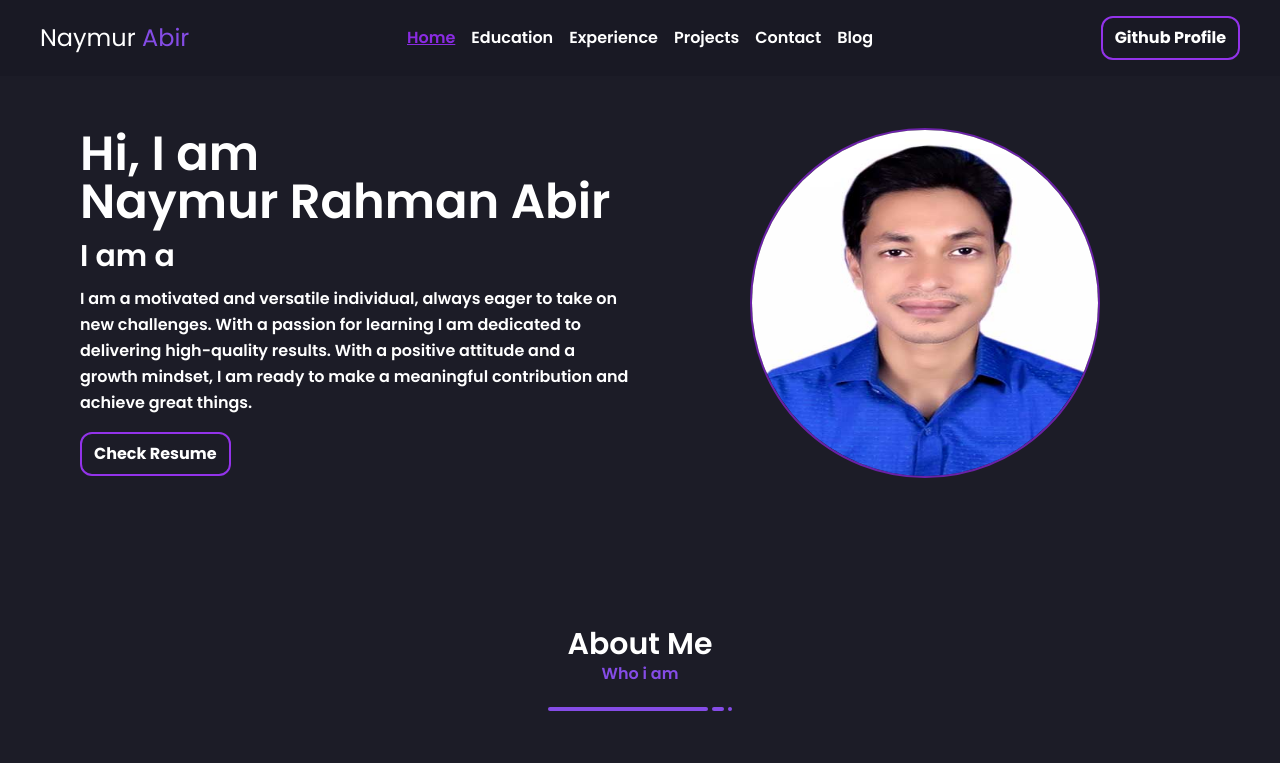
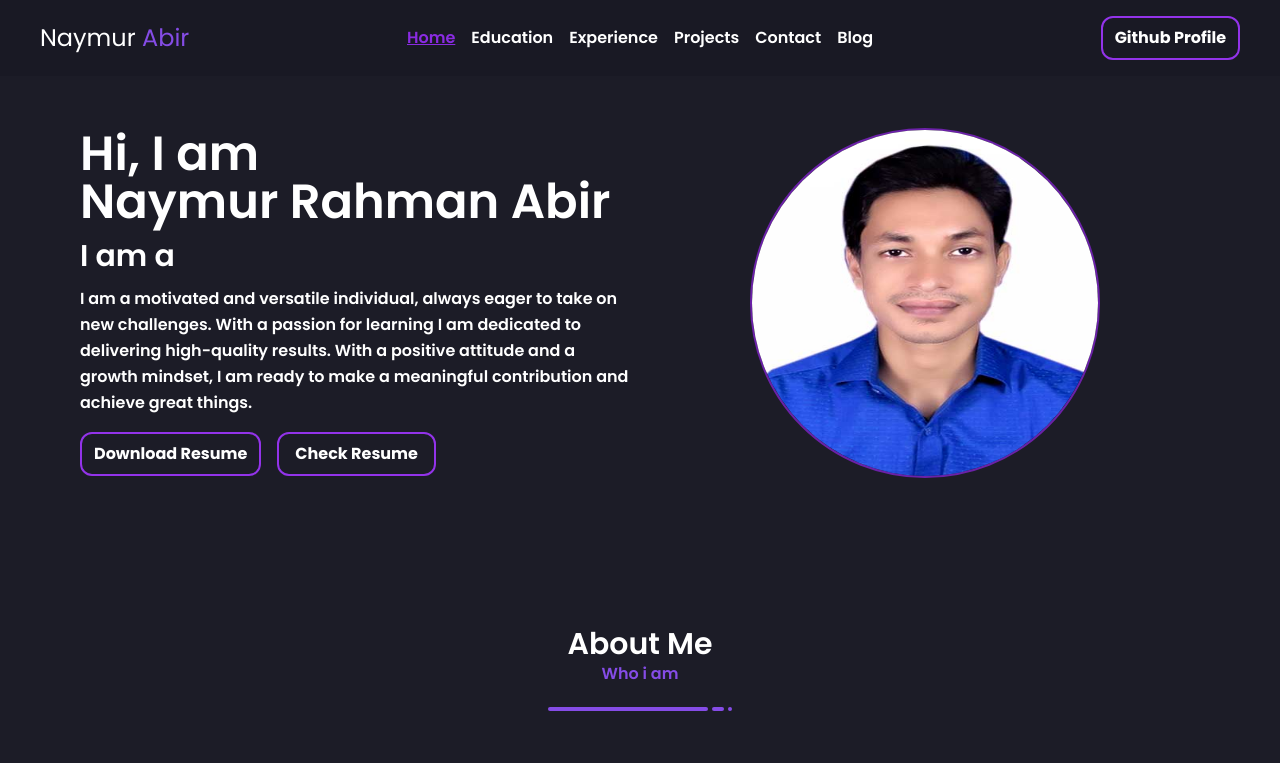
Before and after one commit to naymurabir/Naymur_Rahman_Portfolio, a React (Vite) app: page / in a window 1280 px wide. Shown: the top 763 px of the page. Built offline with nearby package versions, Linux system fonts and the light colour scheme.

Commit message:
Resume download option done

```diff
--- a/package.json
+++ b/package.json
@@ -10,6 +10,7 @@
     "preview": "vite preview"
   },
   "dependencies": {
+    "emailjs": "^4.0.3",
     "localforage": "^1.10.0",
     "match-sorter": "^6.3.1",
     "react": "^18.2.0",
@@ -17,7 +18,9 @@
     "react-icons": "^4.12.0",
     "react-router-dom": "^6.20.1",
     "react-type-animation": "^3.2.0",
-    "sort-by": "^1.2.0"
+    "sort-by": "^1.2.0",
+    "sweetalert": "^2.1.2",
+    "sweetalert2": "^11.10.1"
   },
   "devDependencies": {
     "@types/react": "^18.2.37",
--- a/src/Pages/Banner/Banner.jsx
+++ b/src/Pages/Banner/Banner.jsx
@@ -1,8 +1,10 @@
 import heroImage from '../../assets/heroImage.jpg'
 import { TypeAnimation } from 'react-type-animation';
+import resume from '../../assets/Resume/Naymur Rahman Abir.pdf'
+
+const Banner = () => {
 
 
-const Banner = () => {
     return (
         <div className="py-32 max-w-screen-xl mx-auto px-5 md:px-10 lg:px-20">
             <div className='flex flex-col lg:flex-row items-center gap-5'>
@@ -31,14 +33,22 @@ const Banner = () => {
                     </h2>
                     <h3 className="text-white mt-3 font-semibold leading-relaxed">I am a motivated and versatile individual, always eager to take on new challenges. With a passion for learning I am dedicated to delivering high-quality results. With a positive attitude and a growth mindset, I am ready to make a meaningful contribution and achieve great things.</h3>
 
-                    <button className="text-white border-2 border-purple-600 font-bold py-2 px-3 rounded-xl hover:bg-[#854CE6] mt-4">Check Resume</button>
+                    <div className='md:flex gap-2'>
+                        <a href={resume} rel="noopener noreferrer" download>
+                            <button className="text-white border-2 border-purple-600 font-bold py-2 px-3 rounded-xl hover:bg-[#854CE6] mt-4 w-full">Download Resume</button>
+                        </a>
+
+                        <a href="https://drive.google.com/file/d/1pX585m3JLrb80BWHoNVE4WgxSE2QBQHW/view?usp=sharing" target="_blank" rel="noopener noreferrer">
+                            <button className="text-white border-2 border-purple-600 font-bold py-2 px-3 rounded-xl hover:bg-[#854CE6] mt-4 md:ml-2 w-full">Check Resume</button>
+                        </a>
+                    </div>
                 </div>
 
                 <div className='lg:w-[50%] flex justify-center'>
                     <img className='w-[250px] h-[250px] md:w-[350px] md:h-[350px] rounded-full border-2 border-purple-800' src={heroImage} alt="" />
                 </div>
             </div>
-        </div>
+        </div >
     );
 };
 
```
Also changed, not shown: 2 other files (tests, documents, lock files or other folders).
